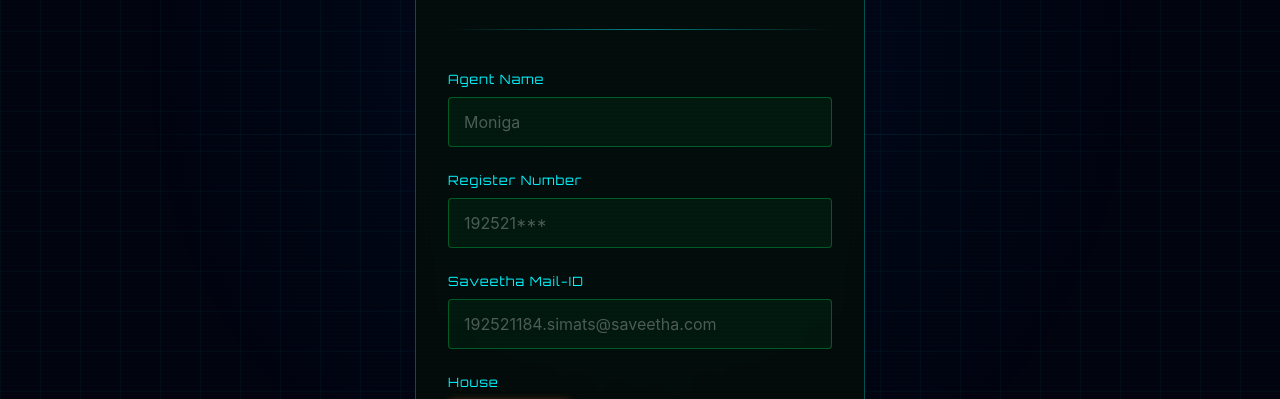
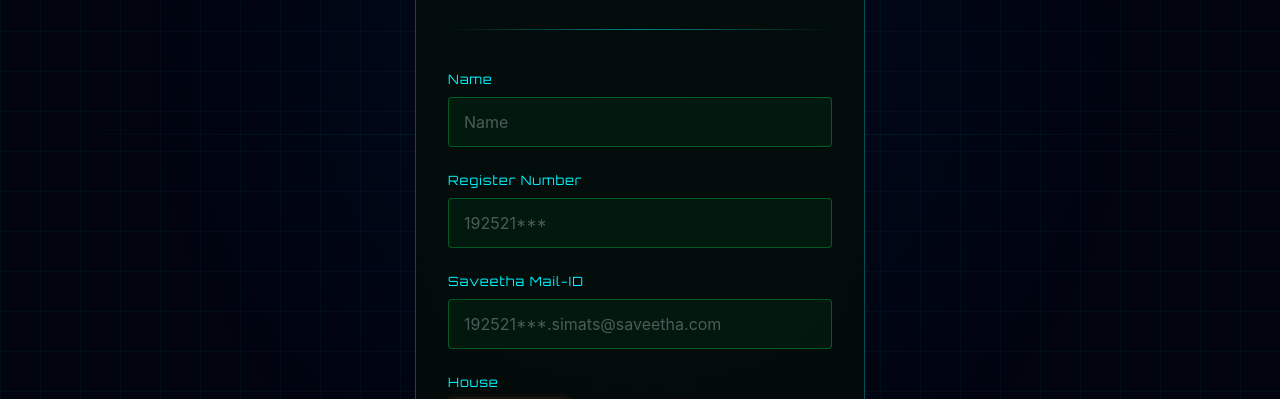
Before and after one commit to Moniga-07/Simmam---Game, a React (Vite) app in the folder SIMMAM-Laser-Hack/client/: page /registration in a window 1280 px wide. Shown: the part 209-608 px from the top of the page. Built offline with nearby package versions, Linux system fonts and the light colour scheme.

Commit message:
Update registration labels and placeholders

```diff
--- a/SIMMAM-Laser-Hack/client/src/pages/Registration.jsx
+++ b/SIMMAM-Laser-Hack/client/src/pages/Registration.jsx
@@ -6,12 +6,12 @@ import { api } from '../lib/api';
 import './Registration.css';
 
 const HOUSES = [
-  { value: 'agniyas',  label: 'Agniyas',  color: '#ff6b35' },
-  { value: 'dronas',   label: 'Dronas',   color: '#00f5ff' },
-  { value: 'marutas',  label: 'Marutas',  color: '#7b2fff' },
-  { value: 'rudras',   label: 'Rudras',   color: '#ff003c' },
-  { value: 'suryas',   label: 'Suryas',   color: '#ffd700' },
-  { value: 'vajras',   label: 'Vajras',   color: '#00ff88' },
+  { value: 'agniyas', label: 'Agniyas', color: '#ff6b35' },
+  { value: 'dronas', label: 'Dronas', color: '#00f5ff' },
+  { value: 'marutas', label: 'Marutas', color: '#7b2fff' },
+  { value: 'rudras', label: 'Rudras', color: '#ff003c' },
+  { value: 'suryas', label: 'Suryas', color: '#ffd700' },
+  { value: 'vajras', label: 'Vajras', color: '#00ff88' },
 ];
 
 function Registration() {
@@ -113,9 +113,9 @@ function Registration() {
 
         <form onSubmit={handleSubmit} className="reg-form">
           {[
-            { label: 'Agent Name', id: 'name', placeholder: 'Moniga', type: 'text' },
+            { label: 'Name', id: 'name', placeholder: 'Name', type: 'text' },
             { label: 'Register Number', id: 'registerNumber', placeholder: '192521***', type: 'text' },
-            { label: 'Saveetha Mail-ID', id: 'email', placeholder: '192521184.simats@saveetha.com', type: 'email' },
+            { label: 'Saveetha Mail-ID', id: 'email', placeholder: '192521***.simats@saveetha.com', type: 'email' },
           ].map((field, i) => (
             <motion.div
               key={field.id}
```
